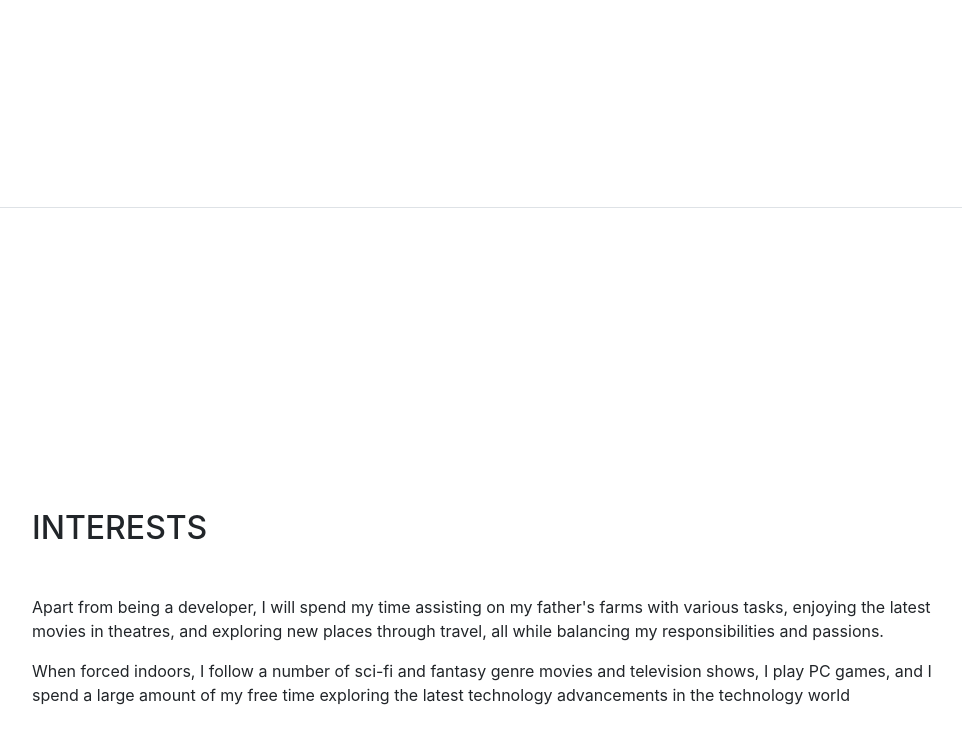
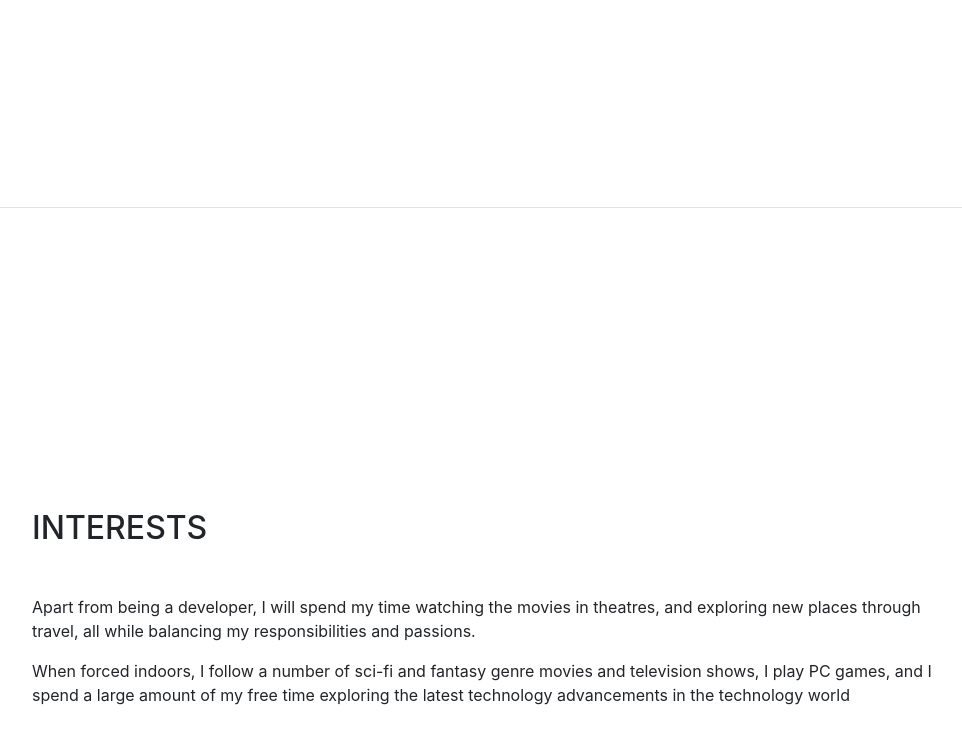
Before and after one commit to TamilPrakash-S/resumea, a website with bundled scripts: page index.html in a window 1280 px wide. Shown: the part 3077-3821 px from the top of the page, without its empty margins (288-1250 px from the left). Built offline with nearby package versions, Linux system fonts and the light colour scheme; a web font is replaced by a local one.

Commit message:
Update index.html

```diff
--- a/index.html
+++ b/index.html
@@ -272,8 +272,7 @@
     <section class="resume-section p-3 p-lg-5 d-flex flex-column" id="interests">
       <div class="my-auto">
         <h2 class="mb-5">Interests</h2>
-        <p>Apart from being a developer, I will spend my time assisting on my father's farms with various tasks,
-          enjoying the latest movies in theatres, and exploring new places through travel, all while balancing my
+        <p>Apart from being a developer, I will spend my time watching the movies in theatres, and exploring new places through travel, all while balancing my
           responsibilities and passions.</p>
         <p class="mb-0">When forced indoors, I follow a number of sci-fi and fantasy genre movies and television shows,
           I play PC games, and
```
